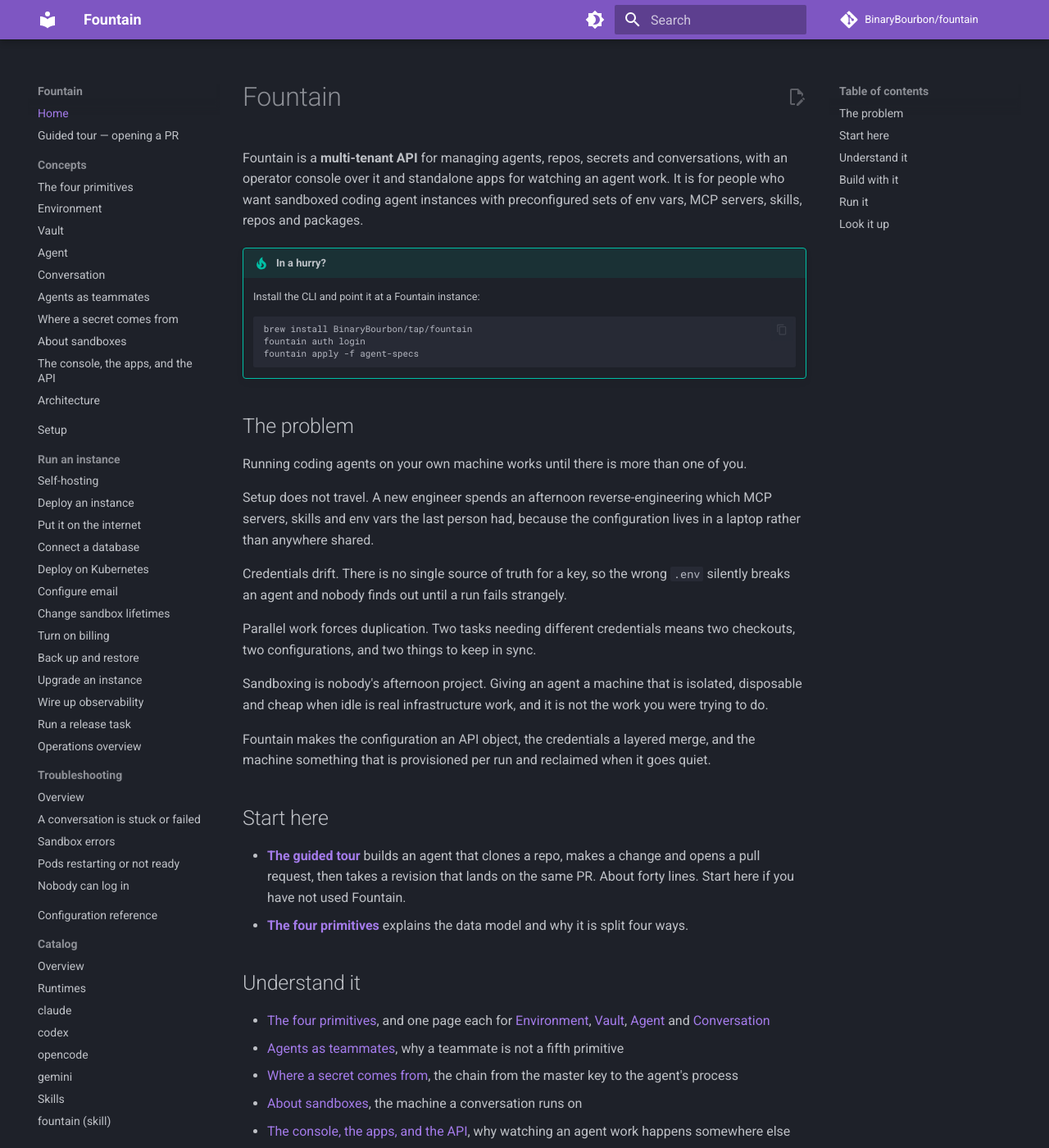
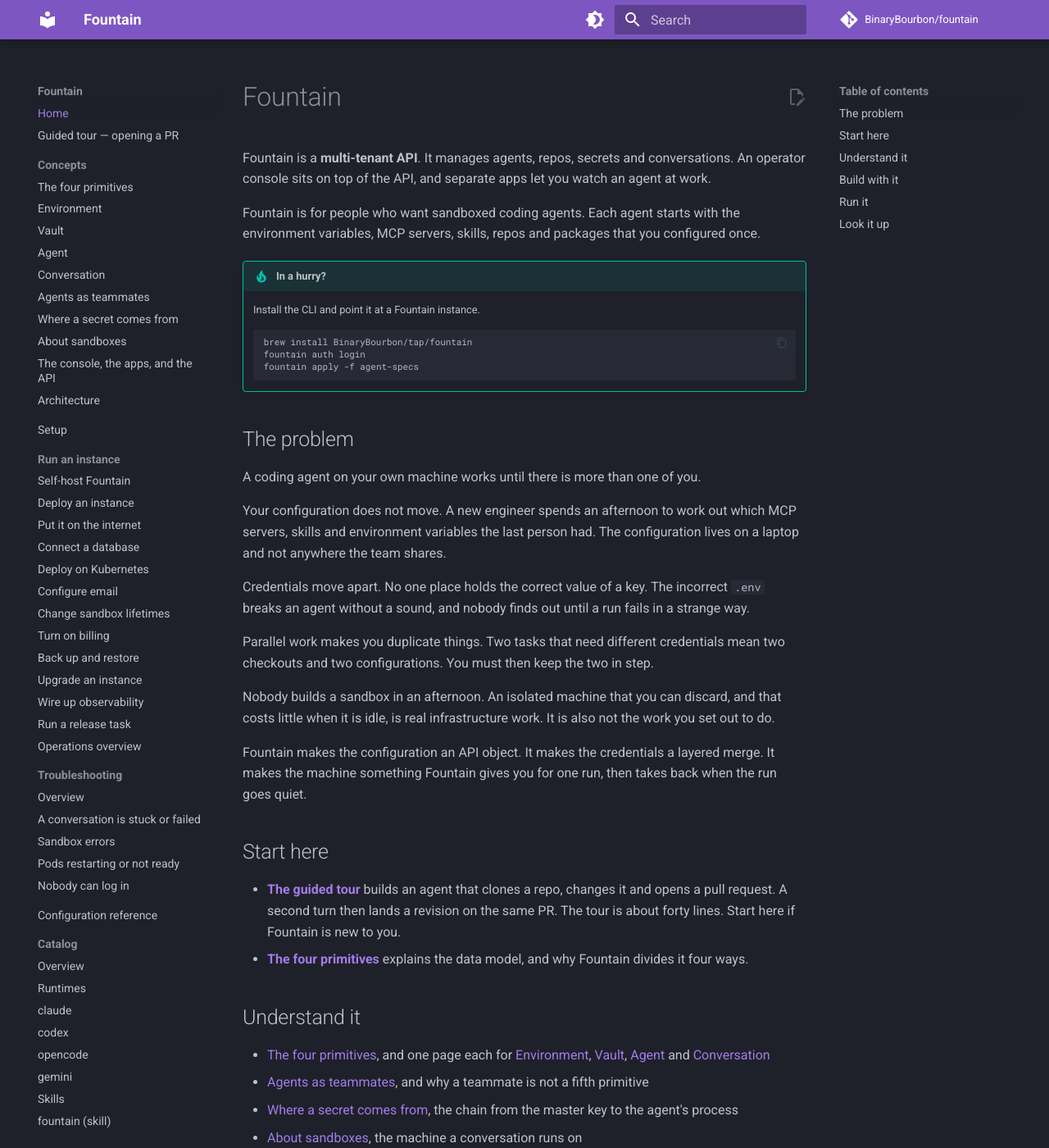
Before and after one commit to BinaryBourbon/fountain, an MkDocs documentation site: the page built from docs/index.md, in a window 1280 px wide and 1400 px high. Shown: the whole window at 82% size. Built offline with MkDocs 1.6.1 and Material for MkDocs 9.7.7, drawn with Linux system fonts in a browser that asks for light colours; comment, search, counter and statistics services are not loaded; some of the changed text lies outside the part shown.

Commit message:
docs(ste): rewrite the home page and the four primitives

````diff
--- a/docs/index.md
+++ b/docs/index.md
@@ -1,13 +1,15 @@
 # Fountain
 
-Fountain is a **multi-tenant API** for managing agents, repos, secrets and
-conversations, with an operator console over it and standalone apps for
-watching an agent work. It is for people who want sandboxed coding agent
-instances with preconfigured sets of env vars, MCP servers, skills, repos and
-packages.
+Fountain is a **multi-tenant API**. It manages agents, repos, secrets and
+conversations. An operator console sits on top of the API, and separate apps
+let you watch an agent at work.
+
+Fountain is for people who want sandboxed coding agents. Each agent starts
+with the environment variables, MCP servers, skills, repos and packages that
+you configured once.
 
 !!! tip "In a hurry?"
-    Install the CLI and point it at a Fountain instance:
+    Install the CLI and point it at a Fountain instance.
     ```sh
     brew install BinaryBourbon/tap/fountain
     fountain auth login
@@ -16,35 +18,35 @@
 
 ## The problem
 
-Running coding agents on your own machine works until there is more than one of
-you.
+A coding agent on your own machine works until there is more than one of you.
 
-Setup does not travel. A new engineer spends an afternoon reverse-engineering
-which MCP servers, skills and env vars the last person had, because the
-configuration lives in a laptop rather than anywhere shared.
+Your configuration does not move. A new engineer spends an afternoon to work
+out which MCP servers, skills and environment variables the last person had.
+The configuration lives on a laptop and not anywhere the team shares.
 
-Credentials drift. There is no single source of truth for a key, so the wrong
-`.env` silently breaks an agent and nobody finds out until a run fails
-strangely.
+Credentials move apart. No one place holds the correct value of a key. The
+incorrect `.env` breaks an agent without a sound, and nobody finds out until a
+run fails in a strange way.
 
-Parallel work forces duplication. Two tasks needing different credentials means
-two checkouts, two configurations, and two things to keep in sync.
+Parallel work makes you duplicate things. Two tasks that need different
+credentials mean two checkouts and two configurations. You must then keep the
+two in step.
 
-Sandboxing is nobody's afternoon project. Giving an agent a machine that is
-isolated, disposable and cheap when idle is real infrastructure work, and it is
-not the work you were trying to do.
+Nobody builds a sandbox in an afternoon. An isolated machine that you can
+discard, and that costs little when it is idle, is real infrastructure work. It
+is also not the work you set out to do.
 
-Fountain makes the configuration an API object, the credentials a layered
-merge, and the machine something that is provisioned per run and reclaimed when
-it goes quiet.
+Fountain makes the configuration an API object. It makes the credentials a
+layered merge. It makes the machine something Fountain gives you for one run,
+then takes back when the run goes quiet.
 
 ## Start here
 
-- **[The guided tour](tour.md)** builds an agent that clones a repo, makes a
-  change and opens a pull request, then takes a revision that lands on the same
-  PR. About forty lines. Start here if you have not used Fountain.
-- **[The four primitives](primitives.md)** explains the data model and why it
-  is split four ways.
+- **[The guided tour](tour.md)** builds an agent that clones a repo, changes it
+  and opens a pull request. A second turn then lands a revision on the same PR.
+  The tour is about forty lines. Start here if Fountain is new to you.
+- **[The four primitives](primitives.md)** explains the data model, and why
+  Fountain divides it four ways.
 
 ## Understand it
 
@@ -53,36 +55,39 @@
   [Vault](concepts/vault.md),
   [Agent](concepts/agent.md) and
   [Conversation](concepts/conversation.md)
-- [Agents as teammates](concepts/teammates.md), why a teammate is not a fifth
-  primitive
+- [Agents as teammates](concepts/teammates.md), and why a teammate is not a
+  fifth primitive
 - [Where a secret comes from](concepts/secrets.md), the chain from the master
   key to the agent's process
 - [About sandboxes](concepts/sandboxes.md), the machine a conversation runs on
-- [The console, the apps, and the API](concepts/surfaces.md), why watching an
-  agent work happens somewhere else
+- [The console, the apps, and the API](concepts/surfaces.md), and why you watch
+  an agent somewhere else
 - [Architecture](architecture.md), what runs, what it talks to, and what breaks
   when a dependency is down
 - [Why a bot needs more than a chat UI](build/index.md), the case for the API
-  underneath
+  below it
 
 ## Build with it
 
 - [The guided tour](tour.md), an agent that opens a pull request
-- [Build a chat app](build/team-chat.md), a roster-and-threads app end to end
-- [Plugging into Fountain](integrations/clients.md), editors, chat surfaces,
+- [Build a chat app](build/team-chat.md), a roster-and-threads app from start
+  to finish
+- [Plug into Fountain](integrations/clients.md), editors, chat surfaces,
   plugins and SDKs
-- [LLM integration](llm-integration.md), connect any agentic IDE through
+- [LLM integration](llm-integration.md), how to connect an agentic IDE through
   `/skill`
 
 ## Run it
 
-- [Local setup](setup.md), bootstrap a workstation in about ten minutes
-- [Self-hosting](self-hosting.md), what you need and which guide to read
+- [Local setup](setup.md), how to bootstrap a workstation in about ten minutes
+- [Self-host Fountain](self-hosting.md), what you must have and which guide
+  to read
 - [Deploy an instance](guides/operate/deploy.md), the first one to read
-- [Troubleshooting](troubleshooting/index.md), start from the symptom
-- [Operations](operations.md), running one day to day
+- [Troubleshoot a problem](troubleshooting/index.md), which starts from the
+  symptom
+- [Operations](operations.md), how to run an instance day to day
 - [Services Fountain uses](integrations/index.md), sandboxes, mail, OAuth,
-  billing and errors
+  billing and errors <!-- vale disable-line STE.IngForms -->
 
 ## Look it up
 
@@ -90,6 +95,6 @@
 - [CLI reference](cli.md), the `fountain` command surface
 - [API reference](api.md), REST endpoints and auth
 - [TypeScript SDK](sdk.md)
-- [Configuration reference](configuration.md), every environment variable
+- [Configuration reference](configuration.md), each environment variable
 - [Conversation states](reference/conversation-states.md)
-- [Glossary](reference/glossary.md), including the five overloaded words
+- [Glossary](reference/glossary.md), with the five overloaded words
--- a/mkdocs.yml
+++ b/mkdocs.yml
@@ -81,7 +81,7 @@
       - Architecture: architecture.md
   - Setup: setup.md
   - Run an instance:
-      - Self-hosting: self-hosting.md
+      - Self-host Fountain: self-hosting.md
       - Deploy an instance: guides/operate/deploy.md
       - Put it on the internet: guides/operate/put-it-on-the-internet.md
       - Connect a database: guides/operate/database.md
@@ -141,7 +141,7 @@
       - The shape everyone is cloning: build/index.md
       - A team chat, end to end: build/team-chat.md
       - What each piece does: build/pieces.md
-  - Plugging into Fountain:
+  - Plug into Fountain:
       - Overview: integrations/clients.md
       - fountain acp (reference): integrations/acp.md
       - Editors (ACP): integrations/editors.md
````
Also changed, not shown: .vale-ste.yml (+20 -0 lines), docs/primitives.md (+37 -38 lines), 1 other file.
